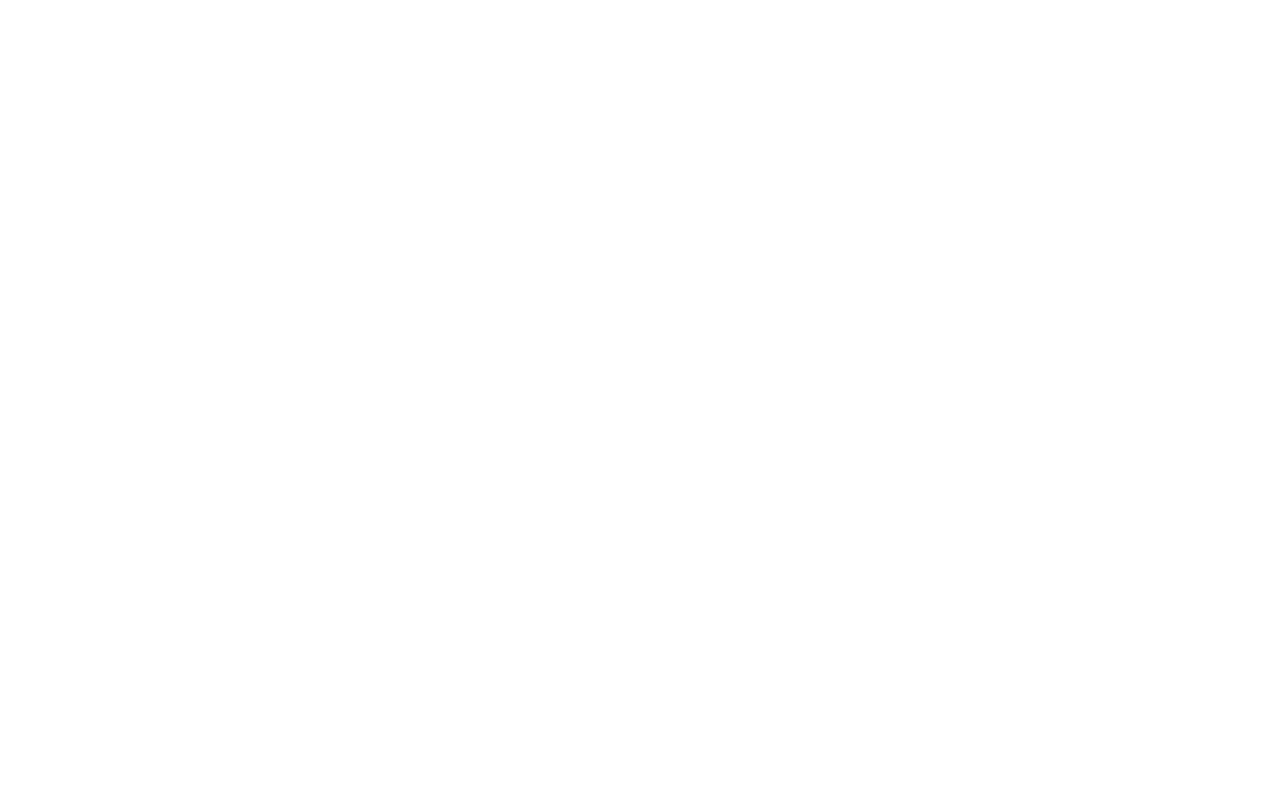
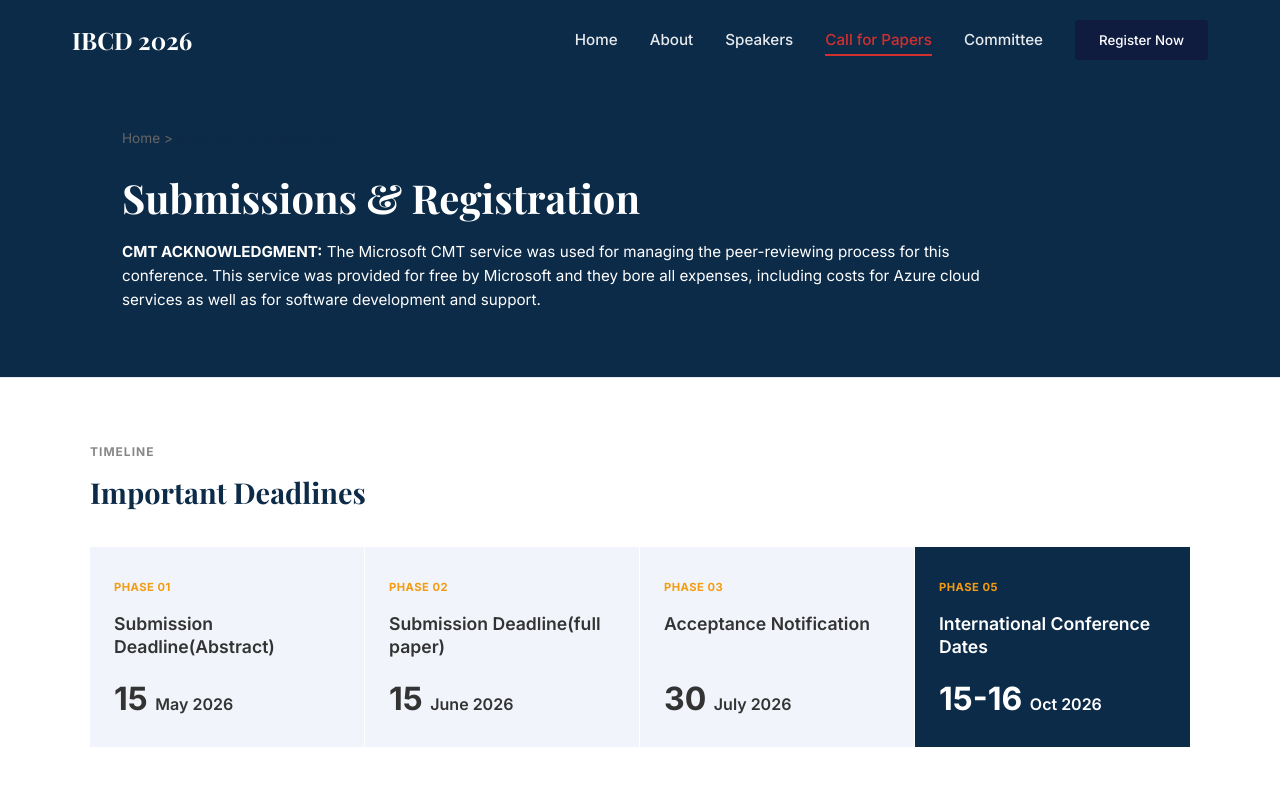
Before and after one commit to heytechie/IBCD-, a React (Vite) app: page /#/submit in a window 1280 px wide. Shown: the top 800 px of the page. Built offline with nearby package versions, Linux system fonts and the light colour scheme; a web font is replaced by a local one.

Commit message:
hash router

```diff
--- a/src/main.jsx
+++ b/src/main.jsx
@@ -1,13 +1,13 @@
 import React from 'react'
 import ReactDOM from 'react-dom/client'
-import { BrowserRouter } from 'react-router-dom'
+import { HashRouter } from 'react-router-dom'
 import App from './App.jsx'
 import './index.css'
 
 ReactDOM.createRoot(document.getElementById('root')).render(
   <React.StrictMode>
-    <BrowserRouter basename="/ibcd2026">
+    <HashRouter>
       <App />
-    </BrowserRouter>
+    </HashRouter>
   </React.StrictMode>,
 )
--- a/src/pages/SubmissionPage.css
+++ b/src/pages/SubmissionPage.css
@@ -10,7 +10,7 @@
 /* Header Section */
 .sub-page-header {
   background-color: #0c2b48;
-  padding: 6rem 0 4rem;
+  padding: 8rem 0 4rem;
   border-bottom: 1px solid #e9ecef;
 }
 
--- a/vite.config.js
+++ b/vite.config.js
@@ -4,5 +4,5 @@
 // https://vitejs.dev/config/
 export default defineConfig({
   plugins: [react()],
-  base: '/ibcd2026/',
+  base: './',
 })
```
